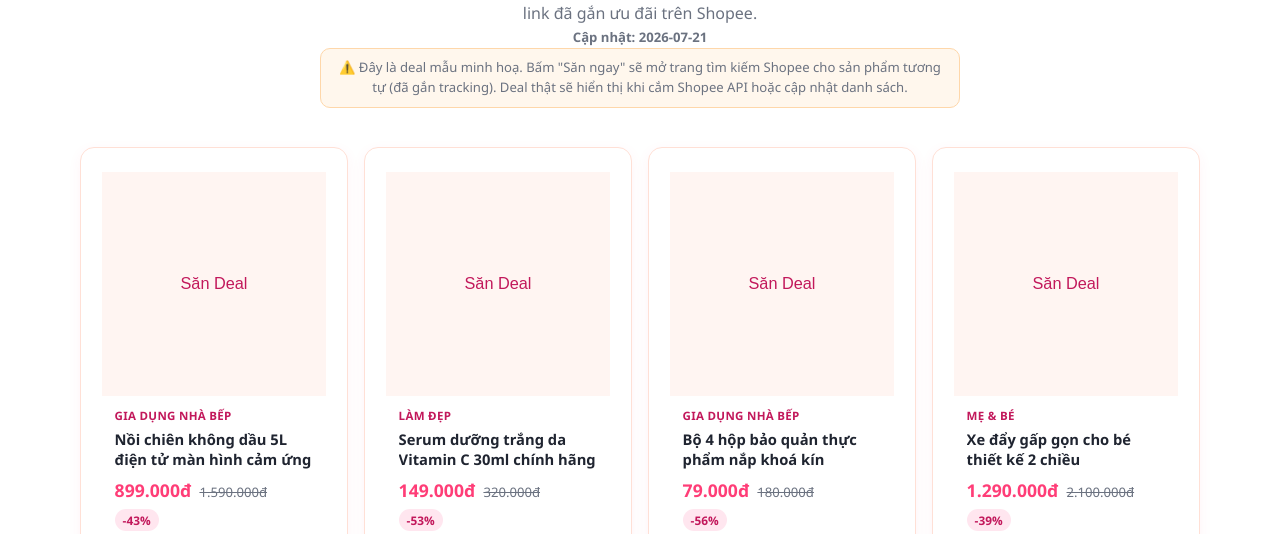
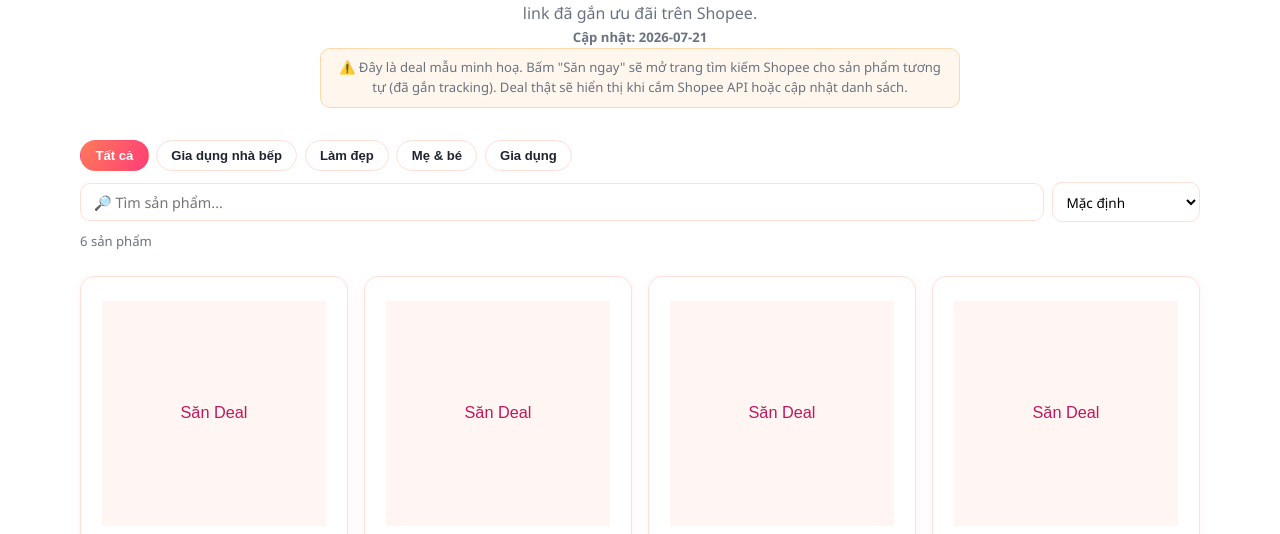
Before and after one commit to dinhxuanhieu97/SanDeal, a website: page public/deals.html in a window 1280 px wide. Shown: the part 232-766 px from the top of the page. Drawn offline with Linux system fonts and the light colour scheme; no server answers.

Commit message:
feat(deals): lọc theo danh mục + tìm kiếm + sắp xếp trên trang deal

```diff
--- a/public/deals.js
+++ b/public/deals.js
@@ -139,6 +139,97 @@
     }
   }
 
+  // Bỏ dấu để tìm kiếm không phân biệt dấu
+  const norm = (s) =>
+    (s || '').toString().toLowerCase().normalize('NFD').replace(/[̀-ͯ]/g, '').replace(/đ/g, 'd');
+  const parseDisc = (d) => {
+    const m = /(-?\d+)/.exec(d.discountText || '');
+    return m ? Math.abs(+m[1]) : 0;
+  };
+
+  // Lọc + sắp xếp + render lại lưới theo trạng thái hiện tại
+  function renderFiltered(all, subId, state) {
+    let list = all.filter((d) => state.cat === 'Tất cả' || d.category === state.cat);
+    if (state.q) {
+      const q = norm(state.q);
+      list = list.filter((d) => norm(d.name).includes(q));
+    }
+    if (state.sort === 'disc') list = [...list].sort((a, b) => parseDisc(b) - parseDisc(a));
+    else if (state.sort === 'price-asc') list = [...list].sort((a, b) => (a.priceNew || 0) - (b.priceNew || 0));
+    else if (state.sort === 'price-desc') list = [...list].sort((a, b) => (b.priceNew || 0) - (a.priceNew || 0));
+    const cnt = document.getElementById('deal-count');
+    if (cnt) cnt.textContent = list.length + ' sản phẩm';
+    if (!list.length) {
+      grid.innerHTML = '<p class="deals-empty">Không tìm thấy sản phẩm phù hợp. Thử từ khoá khác nhé!</p>';
+      return;
+    }
+    renderCards(list, subId);
+  }
+
+  // Dựng thanh điều khiển: chip danh mục + ô tìm + sắp xếp
+  function buildControls(cats, all, subId, state) {
+    const wrap = document.createElement('div');
+    wrap.className = 'deal-controls';
+
+    const chips = document.createElement('div');
+    chips.className = 'cat-chips';
+    cats.forEach((c) => {
+      const b = document.createElement('button');
+      b.type = 'button';
+      b.className = 'cat-chip' + (c === state.cat ? ' active' : '');
+      b.textContent = c;
+      b.addEventListener('click', () => {
+        state.cat = c;
+        chips.querySelectorAll('.cat-chip').forEach((x) => x.classList.toggle('active', x === b));
+        renderFiltered(all, subId, state);
+      });
+      chips.appendChild(b);
+    });
+
+    const row = document.createElement('div');
+    row.className = 'deal-controls-row';
+    const search = document.createElement('input');
+    search.type = 'search';
+    search.className = 'deal-search';
+    search.placeholder = '🔎 Tìm sản phẩm...';
+    search.setAttribute('aria-label', 'Tìm sản phẩm');
+    const sort = document.createElement('select');
+    sort.className = 'deal-sort';
+    sort.setAttribute('aria-label', 'Sắp xếp');
+    [
+      ['default', 'Mặc định'],
+      ['disc', 'Giảm nhiều nhất'],
+      ['price-asc', 'Giá thấp → cao'],
+      ['price-desc', 'Giá cao → thấp'],
+    ].forEach(([v, t]) => {
+      const o = document.createElement('option');
+      o.value = v;
+      o.textContent = t;
+      sort.appendChild(o);
+    });
+    row.append(search, sort);
+
+    const count = document.createElement('span');
+    count.className = 'deal-count';
+    count.id = 'deal-count';
+
+    wrap.append(chips, row, count);
+    grid.parentNode.insertBefore(wrap, grid);
+
+    let t;
+    search.addEventListener('input', () => {
+      clearTimeout(t);
+      t = setTimeout(() => {
+        state.q = search.value;
+        renderFiltered(all, subId, state);
+      }, 180);
+    });
+    sort.addEventListener('change', () => {
+      state.sort = sort.value;
+      renderFiltered(all, subId, state);
+    });
+  }
+
   (async function init() {
     let data = null;
     let subId = null; // null => link đã gắn tracking sẵn (từ API)
@@ -184,6 +275,9 @@
       return;
     }
     injectSchema(deals);
-    renderCards(deals, subId);
+    const state = { cat: 'Tất cả', q: '', sort: 'default' };
+    const cats = ['Tất cả', ...Array.from(new Set(deals.map((d) => d.category).filter(Boolean)))];
+    buildControls(cats, deals, subId, state);
+    renderFiltered(deals, subId, state);
   })();
 })();
--- a/public/styles.css
+++ b/public/styles.css
@@ -399,3 +399,16 @@
 
 /* Ghi chú deal mẫu (demo) trên trang /san-sale */
 .deals-demo-note{max-width:640px;margin:.6rem auto 0;background:#fff7ed;border:1px solid #fed7aa;color:#9a3412;font-size:.82rem;line-height:1.5;padding:.6rem .8rem;border-radius:10px}
+
+/* Bộ lọc / tìm kiếm trang deal */
+.deal-controls{margin:1rem 0 1.2rem}
+.cat-chips{display:flex;flex-wrap:wrap;gap:.45rem;margin-bottom:.7rem}
+.cat-chip{padding:.42rem .9rem;border:1px solid var(--line);background:#fff;color:var(--ink);border-radius:999px;font-size:.82rem;font-weight:600;cursor:pointer;transition:border-color .12s ease}
+.cat-chip:hover{border-color:var(--pink)}
+.cat-chip.active{background:var(--grad);color:#fff;border-color:transparent}
+.cat-chip:focus-visible{outline:2px solid var(--ink);outline-offset:2px}
+.deal-controls-row{display:flex;flex-wrap:wrap;gap:.5rem;align-items:center}
+.deal-search{flex:1;min-width:200px;border:1px solid var(--line);border-radius:10px;padding:.55rem .8rem;font-size:.9rem;background:#fff;font-family:inherit}
+.deal-search:focus{outline:none;border-color:var(--pink)}
+.deal-sort{border:1px solid var(--line);border-radius:10px;padding:.55rem .6rem;font-size:.85rem;background:#fff;font-family:inherit;cursor:pointer}
+.deal-count{display:inline-block;margin-top:.55rem;color:var(--muted);font-size:.82rem}
```
